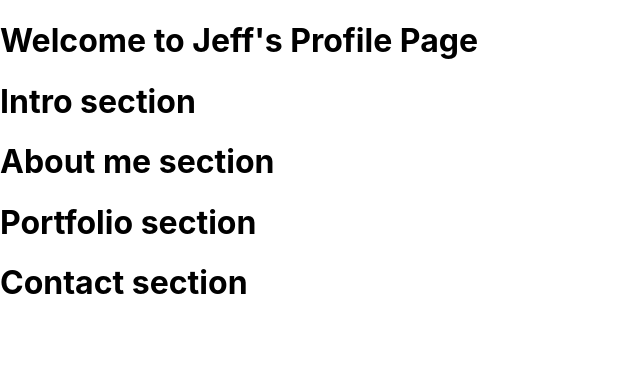
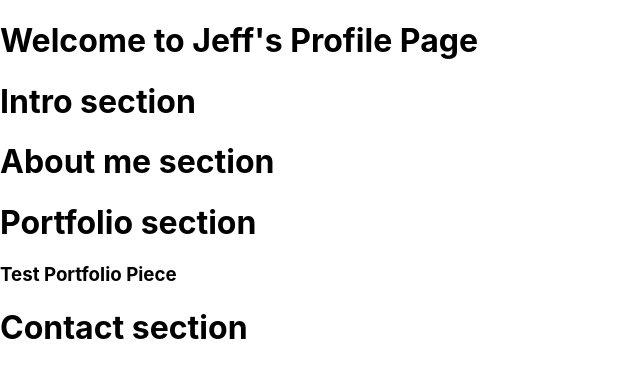
Before and after one commit to jeffchiudev/Portfolio-React, a React (Create React App) app: page / in a window 1280 px wide. Shown: the top 378 px of the page, without its empty margins (0-640 px from the left). Built offline with nearby package versions, Linux system fonts and the light colour scheme.

Commit message:
add PortfolioItem.js and add pass props from Portfolio.js

```diff
--- a/src/components/Portfolio.js
+++ b/src/components/Portfolio.js
@@ -1,8 +1,14 @@
 import React from 'react';
+import PortfolioItem from './PortfolioItem';
 
 function Portfolio() {
-  return(
-    <h1>Portfolio section</h1>
+  return (
+    <React.Fragment>
+      <h1>Portfolio section</h1>
+      <PortfolioItem
+        name="Test Portfolio Piece"/>
+    </React.Fragment>
+
   );
 }
 
--- /dev/null
+++ b/src/components/PortfolioItem.js
@@ -0,0 +1,11 @@
+import React from 'react';
+
+function PortfolioItem(props) {
+  return (
+    <React.Fragment>
+      <h3>{props.name}</h3>
+    </React.Fragment>
+  );
+}
+
+export default PortfolioItem;
```
